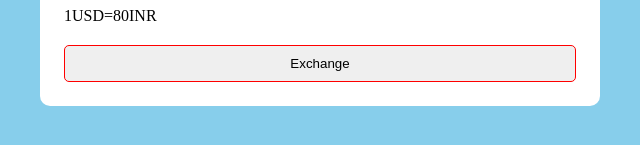
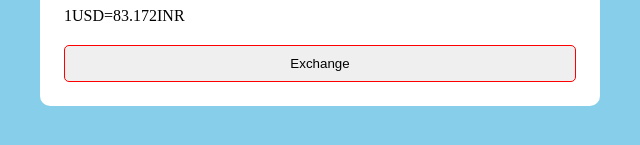
Before and after one commit to Abhu345/Converter.github.io, a plain HTML site: page index.html in a window 1280 px wide. Shown: the part 551-696 px from the top of the page, 320-960 px from the left. Drawn offline with Linux system fonts and the light colour scheme.

Commit message:
Modified

```diff
--- a/index.html
+++ b/index.html
@@ -35,7 +35,7 @@
       </div>
     </div>
     <div class="third">
-      <p>1USD=80INR</p>
+      <p>1USD=83.172INR</p>
     </div>
     <div class="four">
       <button>Exchange</button>
```
